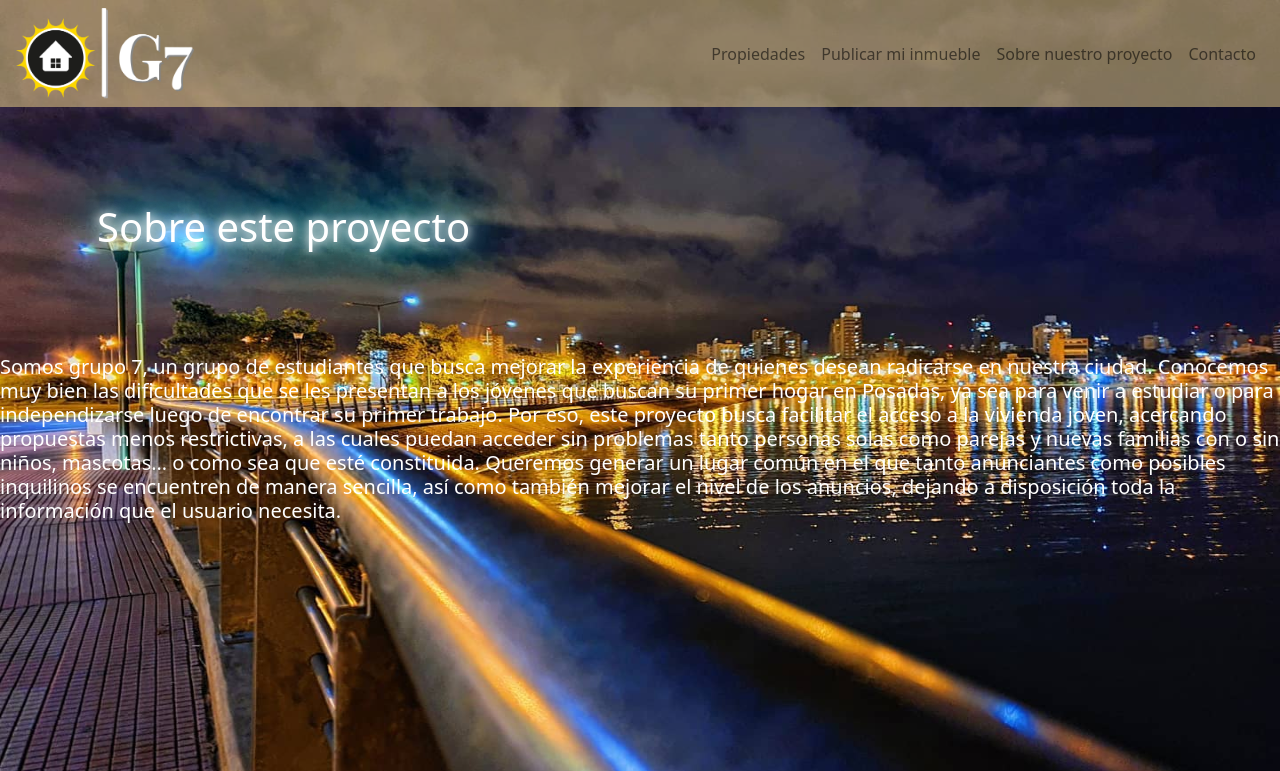
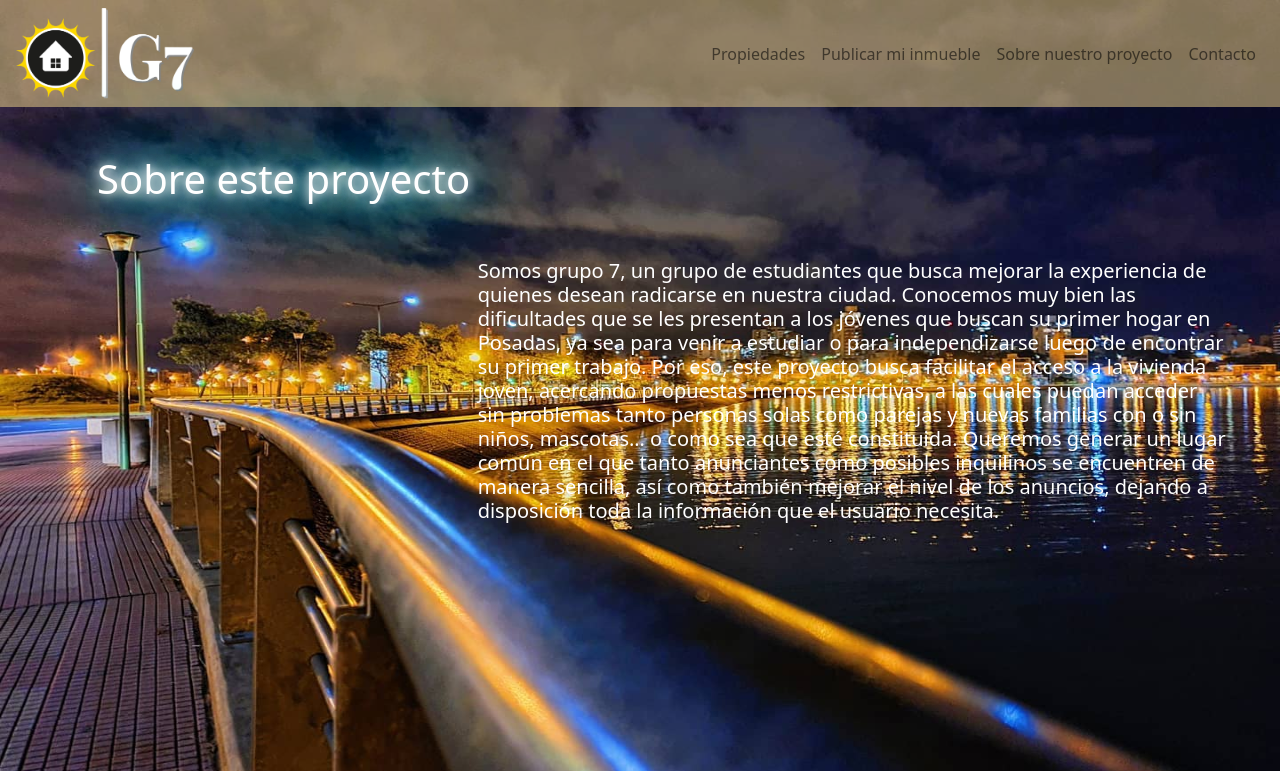
Before and after one commit to car0s0ad/proyecto-final, a PHP site: page /sobreesteproyecto.php in a window 1280 px wide. Shown: the top 771 px of the page. Run offline with PHP 8.4, Linux system fonts and the light colour scheme; some libraries are stand-ins or nearby versions; some web fonts are replaced.

Commit message:
acomodo texto

```diff
--- a/sobreesteproyecto.php
+++ b/sobreesteproyecto.php
@@ -6,15 +6,20 @@
         <main role="main"></main>
 
          <section class="col- py-5">
-            <div class="container-fluid container-md py-5">
+            <div class="container-fluid container-md">
                <div class="row align-items-center col-md-6">
                 <h1 class="neon">Sobre este proyecto</h1>
             </div>
-        </section>
-<H5>Somos grupo 7, un grupo de estudiantes que busca mejorar la experiencia de quienes desean radicarse en nuestra ciudad.
-Conocemos muy bien las dificultades que se les presentan a los jóvenes que buscan su primer hogar en Posadas, ya sea para venir a estudiar o para independizarse luego de encontrar su primer trabajo. Por eso, este proyecto busca facilitar el acceso a la vivienda joven, acercando propuestas menos restrictivas, a las cuales puedan acceder sin problemas tanto personas solas como parejas y nuevas familias con o sin niños, mascotas… o como sea que esté constituida.
-Queremos generar un lugar común en el que tanto anunciantes como posibles inquilinos se encuentren de manera sencilla, así como también mejorar el nivel de los anuncios, dejando a disposición toda la información que el usuario necesita.</H5>
-
+        </section class="sobrenosotros">
+        <div class="row offset-4 col-8">
+        <div class="container">
+        <div class="container-fluid align-items-end">
+            <H5>Somos grupo 7, un grupo de estudiantes que busca mejorar la experiencia de quienes desean radicarse en nuestra ciudad.
+             Conocemos muy bien las dificultades que se les presentan a los jóvenes que buscan su primer hogar en Posadas, ya sea para venir a estudiar o para independizarse luego de encontrar su primer trabajo. Por eso, este proyecto busca facilitar el acceso a la vivienda joven, acercando propuestas menos restrictivas, a las cuales puedan acceder sin problemas tanto personas solas como parejas y nuevas familias con o sin niños, mascotas… o como sea que esté constituida.
+             Queremos generar un lugar común en el que tanto anunciantes como posibles inquilinos se encuentren de manera sencilla, así como también mejorar el nivel de los anuncios, dejando a disposición toda la información que el usuario necesita.</H5>
+        </div>
+        </div>
+        </div>
 <br>
 <br>
 <br>
```
